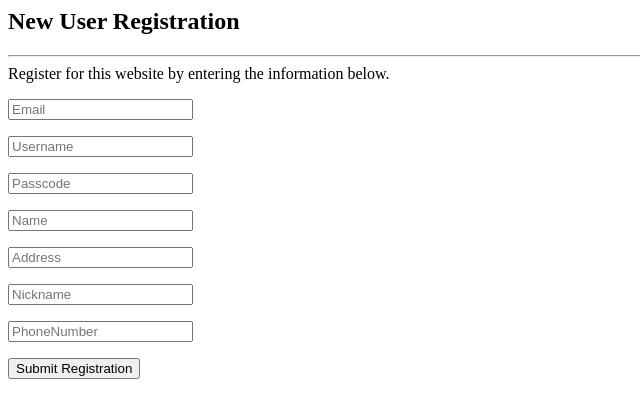
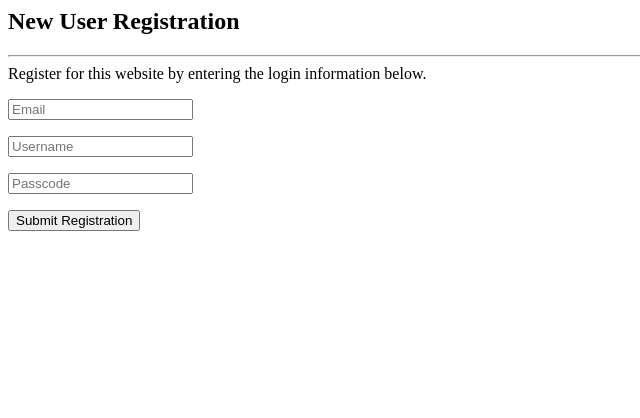
Before and after one commit to skhan117/User-Management, a website: page public/user-registration.html in a window 1280 px wide. Shown: the whole page, without its empty margins (0-640 px from the left). Drawn offline with Linux system fonts and the light colour scheme.

```diff
--- a/public/user-registration.html
+++ b/public/user-registration.html
@@ -3,16 +3,12 @@
         <h2>New User Registration</h2>
         <hr/>
         <div>
-            Register for this website by entering the information below.
+            Register for this website by entering the login information below.
         </div>
         <form target="_blank" action="/new_user_registration" method = "POST">
             <p><input placeholder="Email" name = "createNewEmail"></p>
             <p><input placeholder="Username" name = "createNewUsername"></p>
             <p><input placeholder="Passcode" name = "createNewPasscode"></p>
-            <p><input placeholder="Name" name = "createNewName"></p>
-            <p><input placeholder="Address" name = "createNewAddress"></p>
-            <p><input placeholder="Nickname" name = "createNewNickname"></p>
-            <p><input placeholder="PhoneNumber" name = "createNewPhoneNumber"></p>
             <input onclick="window.location.href = 'https://glacial-cove-92270.herokuapp.com/update-registration.html';" type="submit" value="Submit Registration"/>
         </form>
     </body>
```
